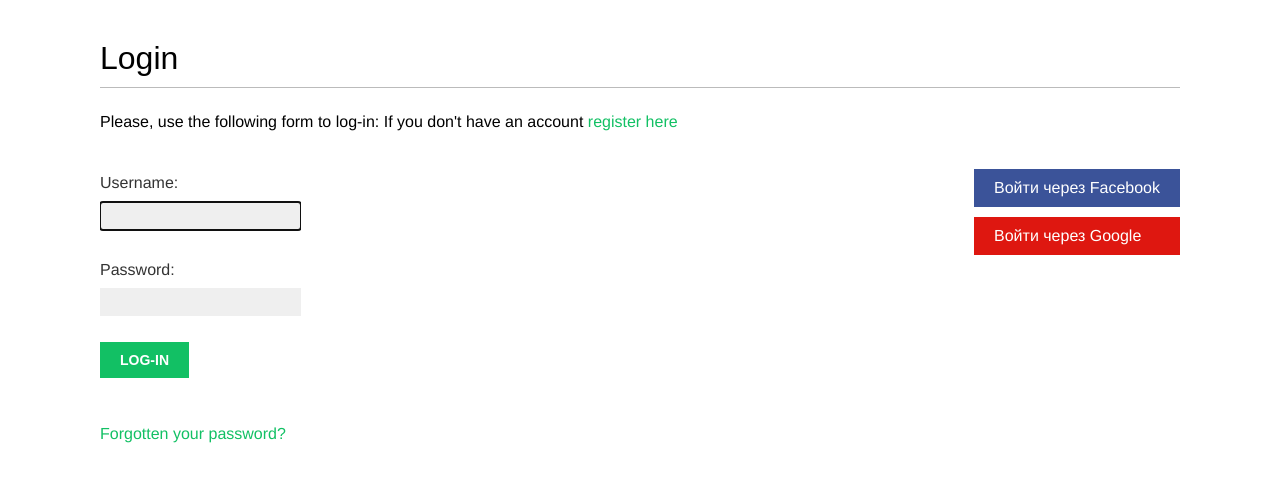
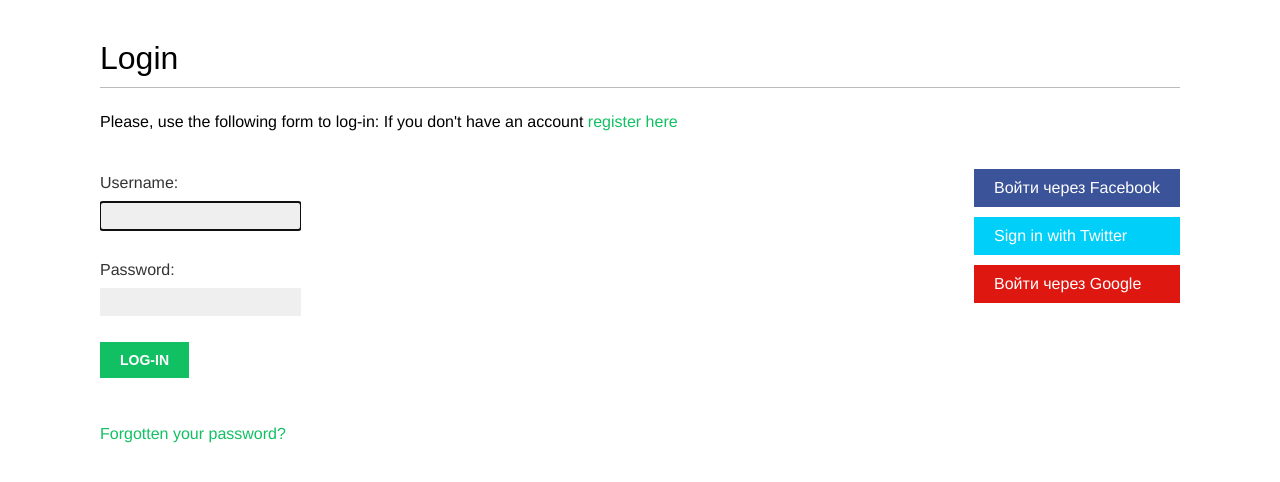
Before and after one commit to Warkinstar/bookmarks, a Django app: page /account/login/ in a window 1280 px wide. Shown: the part 47-529 px from the top of the page. Run offline with Django 4.2, Linux system fonts and the light colour scheme; parts of the project's set-up code (start-up, migrations or seed data) failed here and were passed over; some web fonts are replaced.

Commit message:
Twitter auth
Twitter usually fails with a 401 error when trying to call the request-token URL, this is usually caused by server datetime errors (check miscellaneous section). Installing ntp and syncing the server date with some pool does the trick.

```diff
--- a/account/templates/registration/login.html
+++ b/account/templates/registration/login.html
@@ -34,6 +34,11 @@
           Войти через Facebook
         </a>
       </li>
+      <li class="twitter">
+        <a href="{% url 'social:begin' 'twitter' %}">
+          Sign in with Twitter
+        </a>
+      </li>
       <li class="google">
         <a href="{% url 'social:begin' 'google-oauth2' %}">
           Войти через Google
```
Also changed, not shown: bookmarks/settings.py (+8 -0 lines).
